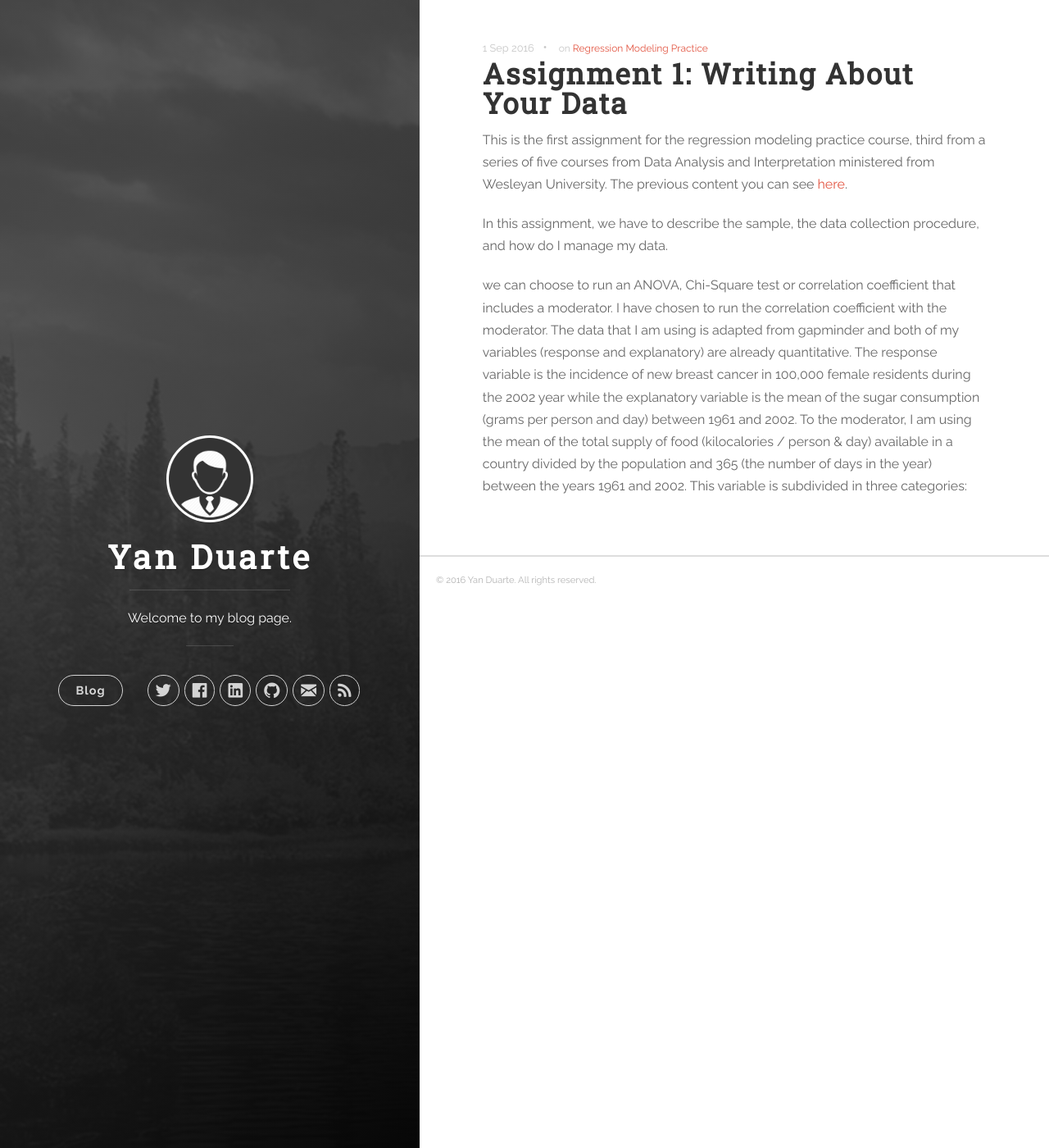
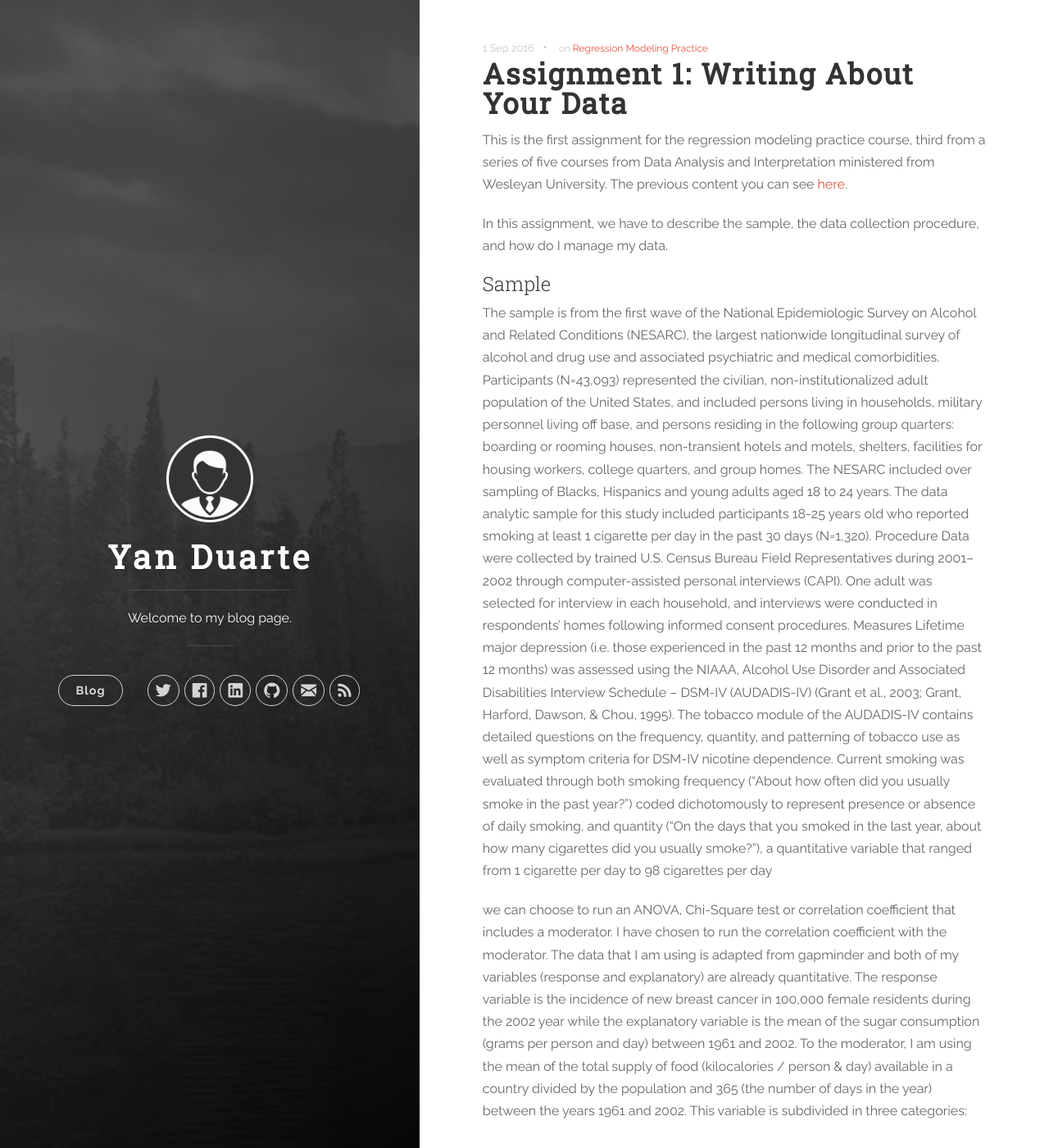
Before and after one commit to yan-duarte/yan-duarte.github.io, a Jekyll site: the page built from _posts/2016-09-01-RMP-Assignment1.md, in a window 1280 px wide and 1400 px high. Shown: the whole window at 82% size. Built offline with Jekyll 4.4.1, drawn with Linux system fonts in a browser that asks for light colours; nearby versions of some CDN libraries.

Commit message:
Updated 2016-09-01-RMP-Assignment1.md

```diff
--- a/_posts/2016-09-01-RMP-Assignment1.md
+++ b/_posts/2016-09-01-RMP-Assignment1.md
@@ -13,6 +13,35 @@ The previous content you can see [here](https://yan-duarte.github.io/tags/).
 In this assignment, we have to describe the sample, the data collection procedure, and how do I manage my data.
 
 
+## Sample
+
+The sample is from the first wave of the National Epidemiologic Survey on Alcohol and
+Related Conditions (NESARC), the largest nationwide longitudinal survey of alcohol and
+drug use and associated psychiatric and medical comorbidities. Participants (N=43,093)
+represented the civilian, non-institutionalized adult population of the United States, and
+included persons living in households, military personnel living off base, and persons
+residing in the following group quarters: boarding or rooming houses, non-transient hotels
+and motels, shelters, facilities for housing workers, college quarters, and group homes. The
+NESARC included over sampling of Blacks, Hispanics and young adults aged 18 to 24 years.
+The data analytic sample for this study included participants 18-25 years old who reported
+smoking at least 1 cigarette per day in the past 30 days (N=1,320).
+Procedure
+Data were collected by trained U.S. Census Bureau Field Representatives during 2001–
+2002 through computer-assisted personal interviews (CAPI). One adult was selected for
+interview in each household, and interviews were conducted in respondents’ homes
+following informed consent procedures.
+Measures
+Lifetime major depression (i.e. those experienced in the past 12 months and prior to the
+past 12 months) was assessed using the NIAAA, Alcohol Use Disorder and Associated
+Disabilities Interview Schedule – DSM-IV (AUDADIS-IV) (Grant et al., 2003; Grant, Harford,
+Dawson, & Chou, 1995). The tobacco module of the AUDADIS-IV contains detailed
+questions on the frequency, quantity, and patterning of tobacco use as well as symptom
+criteria for DSM-IV nicotine dependence. Current smoking was evaluated through both
+smoking frequency (“About how often did you usually smoke in the past year?”) coded
+dichotomously to represent presence or absence of daily smoking, and quantity (“On the
+days that you smoked in the last year, about how many cigarettes did you usually smoke?”),
+a quantitative variable that ranged from 1 cigarette per day to 98 cigarettes per day
+
 
 
 
```
